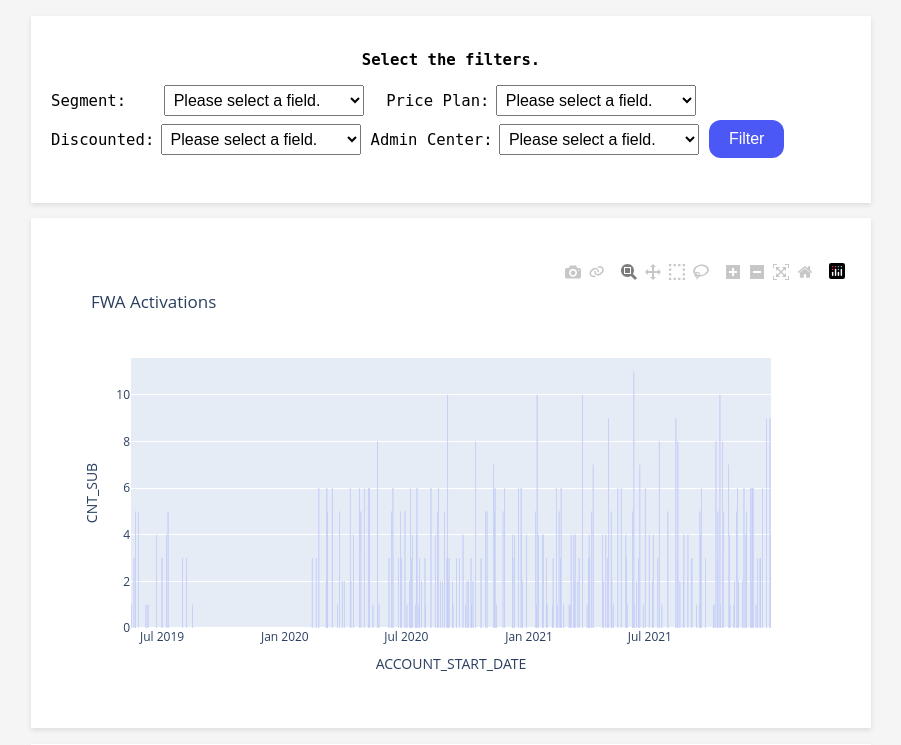
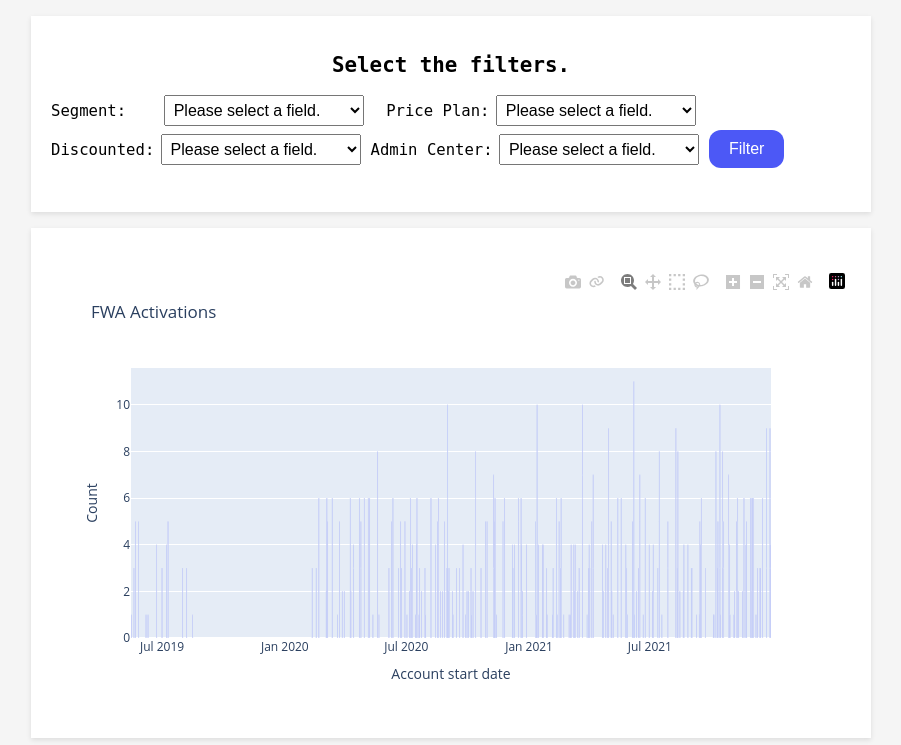
Before and after one commit to mihailvasilev77/Filterable-dashboard, a Flask app: page / in a window 1280 px wide. Shown: the top 745 px of the page, without its empty margins (189-1090 px from the left). Run offline with Flask 3, Linux system fonts and the light colour scheme.

Commit message:
Updates made.

```diff
--- a/One_filter/one_filter.py
+++ b/One_filter/one_filter.py
@@ -9,7 +9,6 @@ app = Flask(__name__, template_folder="templates")
 def dashboard():
     df = pd.read_csv('raw_data.csv')
 
-
     column_options = df.columns.tolist()
 
     if request.method == 'POST':
@@ -19,13 +18,13 @@ def dashboard():
         if selected_column and selected_value:
             df = df[df[selected_column].astype(str) == selected_value]
 
-
     fig = px.bar(df, x = 'ACCOUNT_START_DATE', y = 'CNT_SUB')
 
     unique_values = {column: df[column].unique().tolist() for column in column_options}
     unique_values_json = json.dumps(unique_values)
 
-    return render_template('index.html', plot=fig.to_html(full_html=False), column_options=column_options, unique_values=unique_values_json)
+    return render_template('index.html', plot=fig.to_html(full_html=False),
+                            column_options=column_options, unique_values=unique_values_json)
 
 if __name__ == '__main__':
     app.run(debug=True)
--- a/One_filter/templates/index.html
+++ b/One_filter/templates/index.html
@@ -1,4 +1,7 @@
-    <title>Dashboard</title>
+<!DOCTYPE html>
+<html>
+<head>
+<title>Dashboard</title>
     <link rel="shortcut icon" href="https://i.imgur.com/DYLz6VK.png">
     <script src="https://code.jquery.com/jquery-3.6.0.min.js"></script>
     <script>
@@ -90,3 +93,4 @@
             {{ plot|safe }}
         </div>
     </div>
+</body>
--- a/app.py
+++ b/app.py
@@ -30,11 +30,11 @@ def dashboard():
         if selected_admin_center and selected_admin_center != 'All':
             filtered_df = filtered_df[filtered_df['ADMIN_CENTER'] == selected_admin_center]
 
-        fig1 = px.bar(filtered_df, x='ACCOUNT_START_DATE', y='CNT_SUB', title="FWA Activations")
+        fig1 = px.bar(filtered_df, x='ACCOUNT_START_DATE', y='CNT_SUB', title="FWA Activations", labels={"ACCOUNT_START_DATE": "Account start date","CNT_SUB": "Count"})
         fig2 = px.pie(filtered_df, names='PRICE_PLAN_DESC', title='FWA Activations')
 
     else:
-        fig1 = px.bar(df, x='ACCOUNT_START_DATE', y='CNT_SUB', title="FWA Activations")
+        fig1 = px.bar(df, x='ACCOUNT_START_DATE', y='CNT_SUB', title="FWA Activations", labels={"ACCOUNT_START_DATE": "Account start date","CNT_SUB": "Count"})
         fig2 = px.pie(df, names='PRICE_PLAN_DESC', title='FWA Activations')
 
     fig2.update_layout(legend_title_text='Price plans:')
@@ -50,8 +50,6 @@ def dashboard():
 def get_price_plans():
     segment = request.form.get('segment')
 
-    df = pd.read_csv('raw_data.csv')
-
     if segment and segment != 'All':
         df = df[df['SEGMENT_NAME'] == segment]
 
@@ -63,8 +61,6 @@ def get_price_plans():
 def get_discounted_mf():
     segment = request.form.get('segment')
     price_plan = request.form.get('price_plan')
-
-    df = pd.read_csv('raw_data.csv')
 
     if segment and segment != 'All':
         df = df[df['SEGMENT_NAME'] == segment]
@@ -82,8 +78,6 @@ def get_admin_centers():
     price_plan = request.form.get('price_plan')
     discounted_mf = request.form.get('discounted_mf')
 
-    df = pd.read_csv('raw_data.csv')
-
     if segment and segment != 'All':
         df = df[df['SEGMENT_NAME'] == segment]
 
--- a/static/script.js
+++ b/static/script.js
@@ -52,4 +52,8 @@ $(document).ready(function() {
             }
         });
     });
+
+    if ( window.history.replaceState ) {
+        window.history.replaceState( null, null, window.location.href );
+      }
 });
--- a/templates/index.html
+++ b/templates/index.html
@@ -12,7 +12,7 @@
 <body>
     <br>
     <div class="container">
-        <h2>Select the filters.</h2>
+        <h1>Select the filters.</h1>
         <form method="POST" action="/">
 
             <div>
```
Also changed, not shown: static/styles.css (line endings or trailing spaces).
